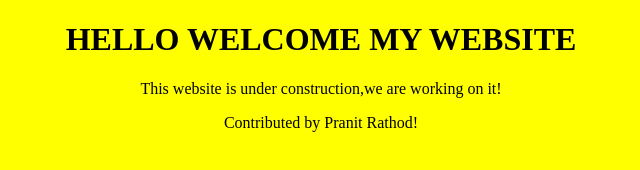
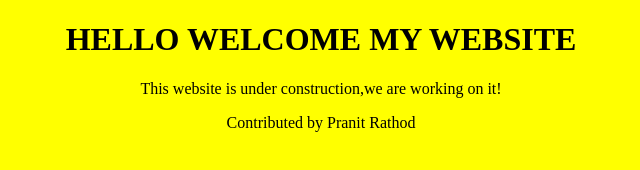
Before and after one commit to sanatbali/Web-styles, a plain HTML site: page index.html in a window 1280 px wide. Shown: the full height of the page, 319-959 px from the left. Drawn offline with Linux system fonts and the light colour scheme.

```diff
--- a/index.html
+++ b/index.html
@@ -10,6 +10,6 @@
     <center>
     <h1>HELLO WELCOME MY WEBSITE</h1>
     <p>This website is under construction,we are working on it!</p>
-    <p>Contributed by Pranit Rathod!</p>
+    <p>Contributed by Pranit Rathod</p>
 </body>
 </html>
```
